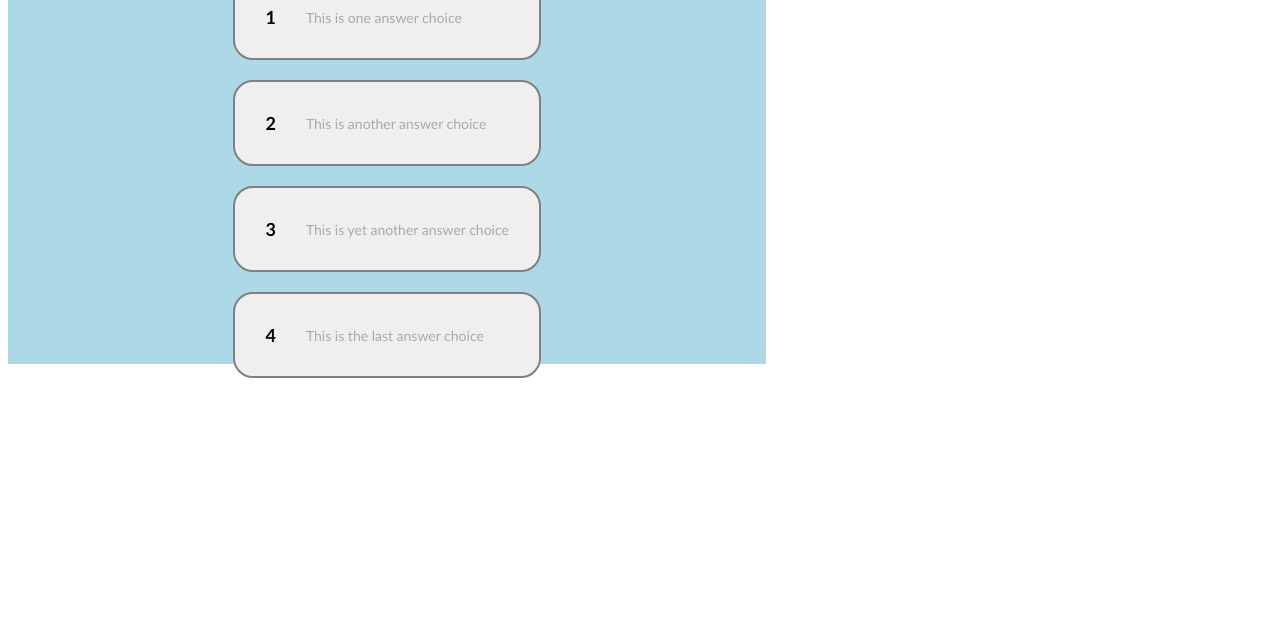
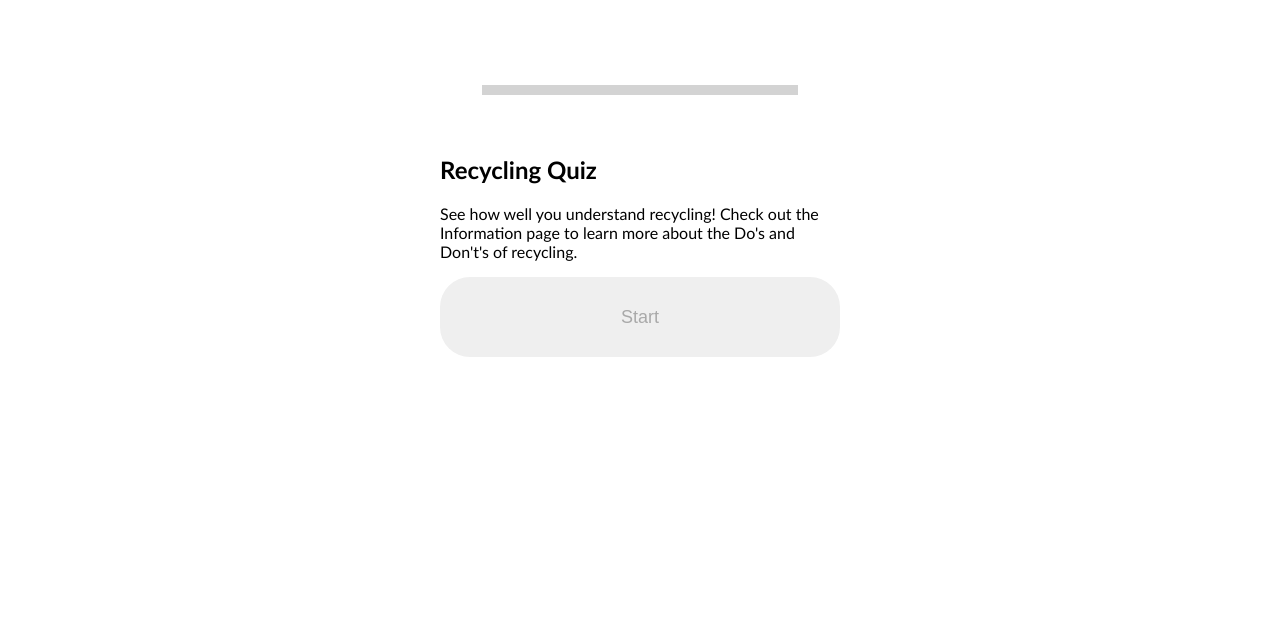
Before and after one commit to bengant3/recycleNashville, a Gatsby site: page /Quiz in a window 1280 px wide. Shown: the part 181-800 px from the top of the page. Built offline with nearby package versions, Linux system fonts and the light colour scheme; Gatsby itself is replaced by a stand-in of ours.

Commit message:
working quiz woo hoo

```diff
--- a/src/pages/Quiz.js
+++ b/src/pages/Quiz.js
@@ -1,6 +1,6 @@
-import React, { Component, useState } from 'react';
-import Header from "../Components/Header.js"
+import React, { useEffect, useState } from 'react';
 import Navbar from "../Components/Navbar/Navbar.js"
+import quizTextArr from "../text/QuizText.js"
 
 const Quiz = (callBack) => {
 
@@ -22,82 +22,188 @@ const Quiz = (callBack) => {
      *
      */
 
-    const [isVisible, setVisibility] = useState(false);
-    const [twoAnswers, setTwoAnswers] = useState(false);
-    const [popUpVisible, setPopUpVisible] = useState(false);
+    //const [isVisible, setVisibility] = useState(false);
+
+    const [content, setContent] = useState(() => {return generateQuestions()});
+
     const [numQuestions, setNumQuestions] = useState(0);
     const [numCorrect, setNumCorrect] = useState(0);
+
+    const [started, setStarted] = useState(false);
+    const [ended, setEnded] = useState(false);
+    const [quizVisible, setQuizVisible] = useState(true);
+    const [popUpVisible, setPopUpVisible] = useState(false);
+
+    const [questionText, setQuestionText] = useState("Welcome");
+    const [answerTexts, setAnswerTexts] = useState([]);
+    const [feedbackText, setFeedbackText] = useState("");
+    const [correctAnswer, setCorrectAnswer] = useState(1)
+
+    const [twoAnswers, setTwoAnswers] = useState(false);
     const [currentCorrect, setCurrentCorrect] = useState(false);
-    const [quizVisible, setQuizVisible] = useState(true);
 
-    const mixUpAnswers = (answers) => {
+    useEffect(() => {
+        console.log("in empy array useeffect");
+        //setContent(generateQuestions());
+    }, [])
 
+    useEffect(() => {
+        console.log("in content useeffect (no op rn)");
+    }, [content]);
+
+    useEffect(() => {
+        console.log("in useffect started");
+        console.log(started);
+    } ,[started])
+
+    useEffect(() => {
+        console.log("in useffect numquestions");
+        if(numQuestions > 9) {
+            console.log("more than 10 questions now");
+            setQuizVisible(false);
+            setEnded(true);
+        } else {
+            console.log(numQuestions.toString() + " numQuestions");
+            updateText();
+        }
+        //if(started && numQuestions <= 9) updateText();
+    }, [numQuestions])
+
+    function generateQuestions() {
+        console.log("in generate questions");
+        console.log(quizTextArr);
+        let questions = [];
+        //get ten random ints
+        let qIndices = new Set();
+        while(qIndices.size < 10) qIndices.add(Math.floor(20*Math.random()));
+        console.log(Array.from(qIndices.values()));
+        //for each question, generate array
+        qIndices.forEach((qi) => {
+            let question = quizTextArr[qi];
+            //console.log(qi);
+            let toAdd = question.slice(0,3).concat([0,'','','','']);
+            //get 1-4 in a random order and store correct answer index
+            let aIndices = new Set();
+            while(aIndices.size < question[0]) {
+                let i = Math.floor(question[0]*Math.random());
+                if(aIndices.size === 0) toAdd[3] = i;
+                aIndices.add(i);
+            }
+            //console.log(Array.from(aIndices.values()));
+            //store answer choices
+            let i = 0;
+            aIndices.forEach((value) => {
+                toAdd[4+value] = question[3+i];
+                ++i;
+            })
+            console.log(toAdd);
+            questions.push(toAdd);
+        })
+        console.log(questions);
+        //setContent(questions);
+        //console.log(content);
+        console.log("leaving generate questions");
+        return questions;
+    }
+
+    function start() {
+        setStarted(true);
+        //setNumCorrect(0);
+        //setNumQuestions(0);
+        console.log("in start");
+        setQuizVisible(true);
+    }
+
+    // function restart() {
+    //     setNumCorrect(0);
+    //     setNumQuestions(0);
+    //     setStarted(true);
+    //     generateQuestions();
+    //     setQuizVisible(true);
+    // }
+
+    const updateText = () => {
+        console.log(numQuestions.toString() + content[numQuestions]);
+        if(numQuestions <=9) {
+            setQuestionText(content[numQuestions][1]);
+            setAnswerTexts(content[numQuestions].slice(4).concat(['','']));
+            setFeedbackText(content[numQuestions][2])
+            setTwoAnswers(content[numQuestions][0] === 2)
+            setCorrectAnswer(content[numQuestions][3]);
+        }
     }
 
     const answerClick = (isCorrect) => {
-        setNumQuestions(1+numQuestions);
         setCurrentCorrect(isCorrect);
-        if(isCorrect) {setNumCorrect(1+numCorrect)};
-        //problem
+        setPopUpVisible(true);
+    }
 
-        if(numQuestions >= 9) {
-            setQuizVisible(false);
-        }
+    const closePopUp = () => {
+        setNumQuestions(numQuestions + 1);
+        if(currentCorrect) {setNumCorrect(1+numCorrect)};
+        setPopUpVisible(false);
 
-        setPopUpVisible(true);
     }
 
     return (
         <div>
             <div style={quizContainer}>
-                <text style={questionStyle}>{"This is a question?"}</text>
-                <div style={{display: "flex", width: "100%"}}>
+                <div style={{width: "75%", height: 170, textAlign: 'center'}}>
+                    {started && !ended && <p style={questionStyle}>{questionText}</p>}
+                    {!started && <p style={questionStyle}>Welcome</p>}
+                    {ended && <p style={questionStyle}>Results</p>}
+                </div>
+                <div style={{display: "flex", width: "50%", marginBottom: 40}}>
                     {numQuestions > 0 && <canvas style={{height: 10, flexGrow: numQuestions, backgroundColor: "green"}} />}
                     {numQuestions < 10 && <canvas style = {{height: 10, flexGrow: 10-numQuestions, backgroundColor: "lightgray"}}/>}
                 </div>
-                {quizVisible &&
-                <div style={{height: 400, display: "flex", flexDirection: "column"}}>
+                {started && quizVisible && !popUpVisible &&
+                <div style={{height: 400, display: "flex", flexDirection: "column", alignItems: "stretch"}}>
                     <AnswerButton
                         number = {1}
-                        text = {"This is one answer choice"}
-                        isCorrect = {true}
+                        text = {answerTexts[0]}
+                        isCorrect = {(0===correctAnswer)}
                         callBack = {answerClick}
                         />
                     <AnswerButton
                         number = {2}
-                        text = {"This is another answer choice"}
-                        isCorrect = {false}
+                        text = {answerTexts[1]}
+                        isCorrect = {(1===correctAnswer)}
                         callBack = {answerClick}
                         />
                     {!twoAnswers &&
                         <AnswerButton
                         number = {3}
-                        text = {"This is yet another answer choice"}
-                        isCorrect = {false}
+                        text = {answerTexts[2]}
+                        isCorrect = {(2===correctAnswer)}
                         callBack = {answerClick}
                         />}
                     {!twoAnswers &&
                         <AnswerButton
                         number = {4}
-                        text = {"This is the last answer choice"}
-                        isCorrect = {false}
+                        text = {answerTexts[3]}
+                        isCorrect = {(3===correctAnswer)}
                         callBack = {answerClick}
                         />}
                 </div>}
-                {!quizVisible &&
-                <div>
-                    <text>{"Coongrats! You got "+numCorrect+" questions correct."}</text>
-                    <button>Hello</button>
-                </div>
-                }
+                {!started && !ended &&
+                    <StartQuiz
+                    start = {start}
+                    />}
+                {ended && !popUpVisible &&
+                    <EndQuiz
+                    restart = {() => {window.location.reload()}}
+                    numCorrect = {numCorrect}/>}
             </div>
             {popUpVisible &&
+            <div>
                 <PopUp
-                initMessage = {"messsssage"}
-                callBack = {setPopUpVisible}
-                correct = {currentCorrect}
+                initMessage = {feedbackText}
+                callBack = {closePopUp}
+                isCorrect = {currentCorrect}
                 numCorrect = {numCorrect}
-                numQuestions = {numQuestions}/>}
+                numQuestions = {numQuestions}/>
+            </div>}
         </div>
     );
 }
@@ -107,13 +213,13 @@ const PopUp = ({initMessage, callBack, isCorrect, numCorrect, numQuestions}) =>
 
     return(
         <div
-        style={{height: 600, width: 600, display: "none", position: "fixed"}}
+        style = {{margin: "auto", width: "45%"}}
         onClick = {() => callBack(false)}>
             <div style={popUp}>
-                <text>{isCorrect ? "Correct!" : "Incorrect"}</text>
-                <text>{message}</text>
+                <h2>{isCorrect ? "Correct!" : "Incorrect"}</h2>
+                <p>{message}</p>
+                <p style={{textAlign: "center", color: 'darkgray'}}>Click to Continue</p>
             </div>
-
         </div>
     );
 }
@@ -131,16 +237,48 @@ const AnswerButton = ({number, text, isCorrect, callBack}) => {
         }}>
             <div
             style = {answerContentContainer} >
-                <text style = {answerIndex} >{number}</text>
-                <text style = {answerText} >{text}</text>
+                <p style = {answerIndex} >{number}</p>
+                <p style = {answerText} >{text}</p>
             </div>
         </button>
     )
 }
 
+const StartQuiz = ({start}) => {
+    const [startHovered, setStartHovered] = useState(false);
+    return(
+        <div style = {{width: 400}}>
+            <h2>{"Recycling Quiz"}</h2>
+            <p> {"See how well you understand recycling! Check out the Information page to learn more about the Do's and Don't's of recycling. "}</p>
+            <button
+                style = {startHovered ? answerButtonHovered : answerButton}
+                onMouseEnter = {() => setStartHovered(true)}
+                onMouseLeave = {() => setStartHovered(false)}
+                onClick={start} >
+                    <p style = {buttonText} >Start</p>
+                </button>
+        </div>
+    )
+}
 
+const EndQuiz = ({numCorrect, restart}) => {
+    const [endHovered, setEndHovered] = useState(false);
+    return(
+        <div style = {{width: 400}}>
+            <h2>{numCorrect > 5 ? "Congrats!": "Better Luck Next Time."}</h2>
+            <p> {"You got "+numCorrect+" questions correct out of 10. Take this quiz another time to see if you can do even better! you can also review the Information page to review."}</p>
+            <button
+                style = {endHovered ? answerButtonHovered : answerButton}
+                onMouseEnter = {() => setEndHovered(true)}
+                onMouseLeave = {() => setEndHovered(false)}
+                onClick={restart}>
+                <p style = {buttonText} >Restart</p>
+            </button>
+        </div>
+    )
+}
 
-const QuizPage = (props) => {
+const QuizPage = () => {
     const [quizVisible, setQuizVisible] = useState(true);
 
     const quizEnd = (numCorrect, numQuestions) => {
@@ -160,39 +298,47 @@ export default QuizPage;
 
 // styles
 const answerIndex = {
-    fontFamily: "Trebuchet MS, sans serif",
     fontWeight: "bold",
     color: "black",
-    fontSize: 18,
+    fontSize: 24,
 }
 
 const answerText = {
-    fontFamily: "Trebuchet MS, sans serif",
     color: "darkgray",
-    fontSize: 14,
+    fontSize: 18,
     marginLeft: 30,
+}
+
+const buttonText = {
+    marginTop: 0,
+    color: "darkgray",
+    fontSize: 18,
 }
 
 const answerButton = {
     backgroundColor: "#efefef",
-    border: "2px solid gray",
-    borderRadius: 20,
-    flexGrow: 1,
-    flexBasis: 1,
-    margin: 10,
+    border: 0,
+    //border: "2px solid gray",
+    borderRadius: 30,
+    //flexGrow: 1,
+    //flexBasis: 1,
+    marginBottom: 20,
     padding: 30,
-    //height: 400,
+    width: 400,
+    height: 80,
 }
 
 const answerButtonHovered = {
     backgroundColor: "lightgray",
-    border: "2px solid gray",
-    borderRadius: 20,
-    flexGrow: 1,
-    flexBasis: 1,
-    margin: 10,
+    border: 0,
+    //border: "2px solid gray",
+    borderRadius: 30,
+    //flexGrow: 1,
+    //flexBasis: 1,
+    marginBottom: 20,
     padding: 30,
-    //height: 400,
+    width: 400,
+    height: 80,
 }
 
 const answerContentContainer = {
@@ -200,35 +346,43 @@ const answerContentContainer = {
     flexDirection: "row",
     alignItems: "center",
     justifyContent: "spaceBetween",
+    height: 25,
 }
 
  const questionStyle = {
-    fontFamily: "Trebuchet MS, sans serif",
     fontSize: 32,
     fontWeight: "bold",
     color: "gray",
-
+    margin: 30,
  }
 
  const quizContainer = {
-    backgroundColor: "lightblue",
-    height: "90%",
-    width: "60%",
+    //backgroundColor: "lightblue",
+    margin: "auto",
+    fontFamily: "Trebuchet MS, sans serif",
+    borderRadius: 40,
+    //padding: 20,
     display: "flex",
     flexDirection: "column",
     alignItems: "center",
+    height: "80%",
+    width: "50%",
  }
 
  const popUp = {
-    width: "60%",
-    height: 200,
+    fontFamily: "Trebuchet MS, sans serif",
+    margin: "auto",
+    width: "50%",
+    height: "25%",
+    //left: "20%",
+    //top: "35%",
     backgroundColor: "#efefef",
-    border: "2px solid gray",
+    //border: "2px solid gray",
     borderRadius: 20,
     //marginTop: -300,
     padding: 30,
-    display: "none",
-    flexDirection: "column",
-    position: "fixed",
-
+    //paddingLeft: 35,
+    //display: "none",
+    //flexDirection: "column",
+    //position: "fixed",
  }
--- a/src/text/QuizText.js
+++ b/src/text/QuizText.js
@@ -7,11 +7,11 @@ const quizTextArr = [
     [2,'Many coffee cups should not be recycled due to what makes them waterproof… ','True, these cups are made waterproof using a thin layer of polyethylene liner which makes it so that they shouldn’t be recycled. ', 'True','False'],
     [4,'Which of the following should typically be recycled…','Newspapers, the rest are common non recyclables that many believe are recycle safe.', 'Newspapers', 'Plastic toys','Toothpaste tubes','Cotton wool' ],
     [4,'What should one do before recycling a soap dispenser?','Remove the top, after the top has been removed, it is ready to be recycled','Remove the top','Nothing, it can be recycled as is','It can not be recycled ever','Take off all labels'],
-    [2,'Which color of plastic is often not recyclable?','Black','Clear']
+    [2,'Which color of plastic is often not recyclable?','Black plastic packaging is hard to recycle. Black plastic is recyclable, but waste sorting systems can\'t recognize black pigments. Even if black plastic is separated, it often ends up in landfill.','Black','Clear'],
     [2,'Can you recycle a grocery store plastic bag?','No, they are not recyclable.','No','Yes'],
     [4,'Can you recycle food waste?','No, food waste is never recyclable and it actually typically contaminates your whole bin if you put any in','No, never','Yes, always','Yes, most of the time','Yes, sometimes'],
-    [2,'Can glass be recycled?','Glass can absolutely be recycled, but only if the glass is not broken. In Nashville, it should be taken to specific centers meant to handle glass.','Yes','No']
-    [2,'Can I recycle a bettery?','No, batteries and other electrical products should be taken to household waste centers.','No','Yes'],
+    [2,'Can glass be recycled?','Glass can absolutely be recycled, but only if the glass is not broken. In Nashville, it should be taken to specific centers meant to handle glass.','Yes','No'],
+    [2,'Can I recycle a battery?','No, batteries and other electrical products should be taken to household waste centers.','No','Yes'],
     [4,'What is the first step of recycling?','Collection is the first step which can happen through curbside collection, drop off centers, deposit or refund programs, etc. Next comes processing.','Collection','Processing','Manufacturing','Purchasing'],
     [2,'Do the benefits of recycling outweight the obstacles?','Yes, when done correctly recycling is well worth it.','Yes','No'],
     [2,'Should a garden hose be recycled?','No, they regularly get caught around the sorting equipment and require the workers to manually cut them out.','No','Yes'],
@@ -21,7 +21,7 @@ const quizTextArr = [
     [2,'Can I put styrofoam in my curbside pick up?','No, it has to be taken to a drop off site.','No','Yes'],
     [2,'Can I recycle tissue/toilet paper?','No, the best course of action would be to switch to a reusable option.','No','Yes'],
     [2,'Can I put aluminum cans in my curbside pick up?','Yes, they just have to be clean.','Yes','No'],
-    [4,'Estimate the davidson county recycling contamination rate...','The contamination rate is at about 30% as of now. Definitely tons of room for improvement.','5%','10%','30%','50%']
+    [4,'Estimate the davidson county recycling contamination rate...','The contamination rate is at about 30% as of now. Definitely tons of room for improvement.','30%','5%','10%','50%']
 ]
 
 export default quizTextArr;
```
